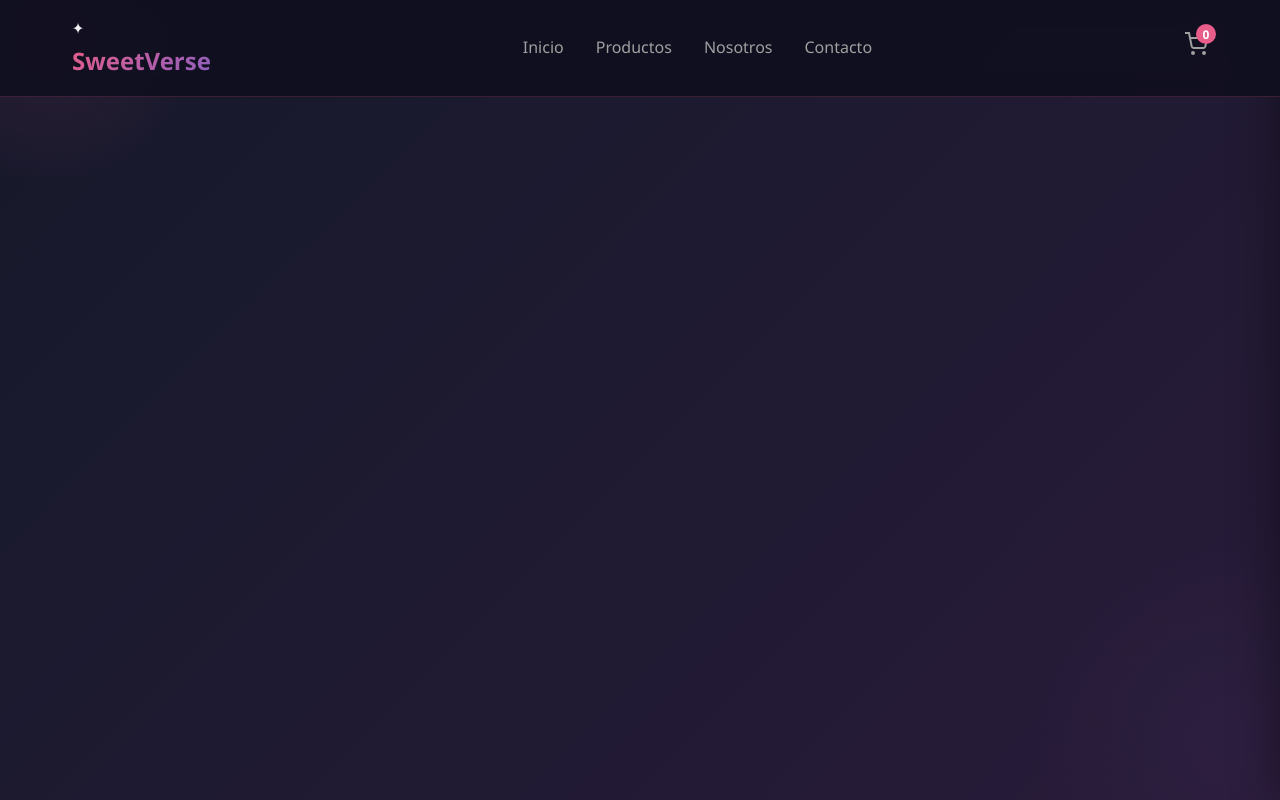
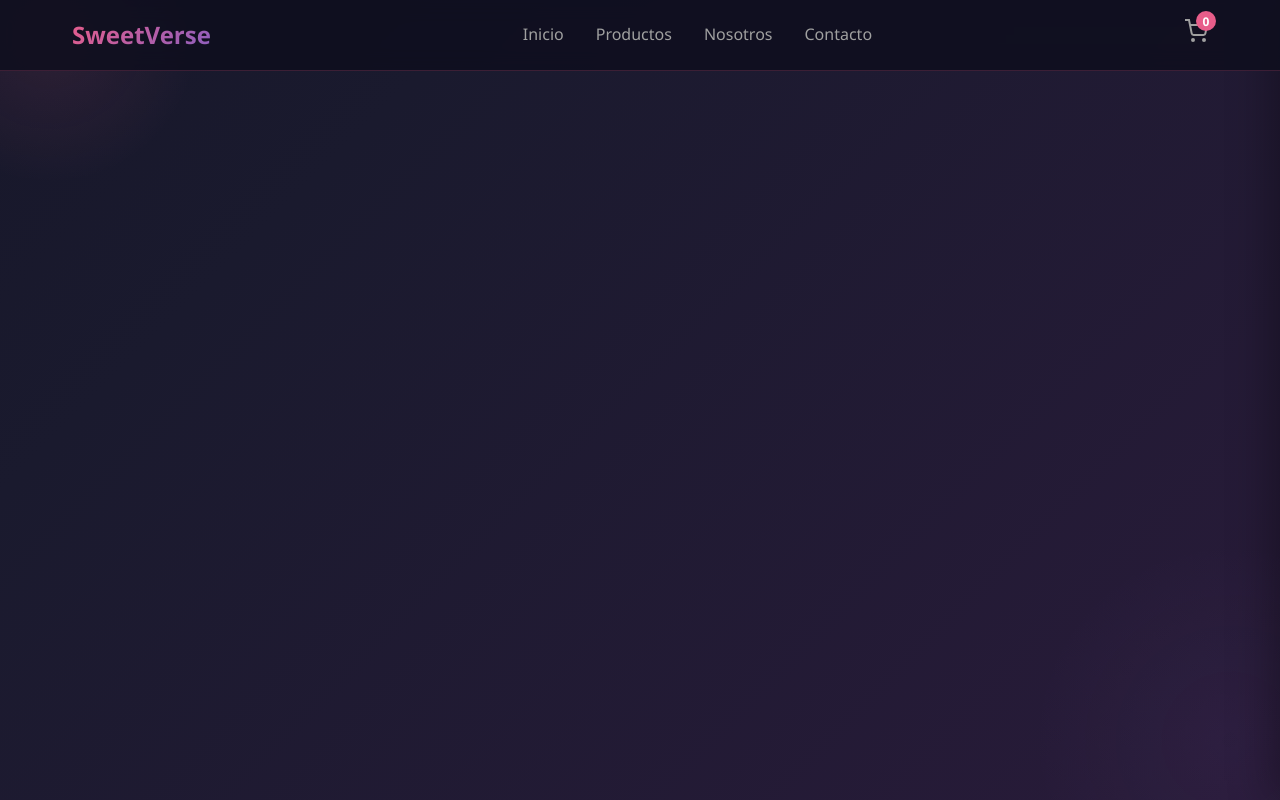
Before and after one commit to afhex/trabajo_grupal, a plain HTML site: page cart.html in a window 1280 px wide. Drawn offline with Linux system fonts and the light colour scheme.

Commit message:
🎨 Remover ícono del logo en todos los archivos HTML

```diff
--- a/cart.html
+++ b/cart.html
@@ -15,7 +15,6 @@
     <nav class="navbar">
         <div class="nav-container">
             <div class="logo">
-                <span class="logo-icon">✦</span>
                 <h1>SweetVerse</h1>
             </div>
             <ul class="nav-links">
```
Also changed, not shown: product-caramelos.html (+0 -1 lines), product-chocolates.html (+0 -1 lines), product-chupetines.html (+0 -1 lines), product-donuts.html (+0 -1 lines), product-flan.html (+0 -1 lines), product-tortas.html (+0 -1 lines), products.html (+0 -1 lines).
